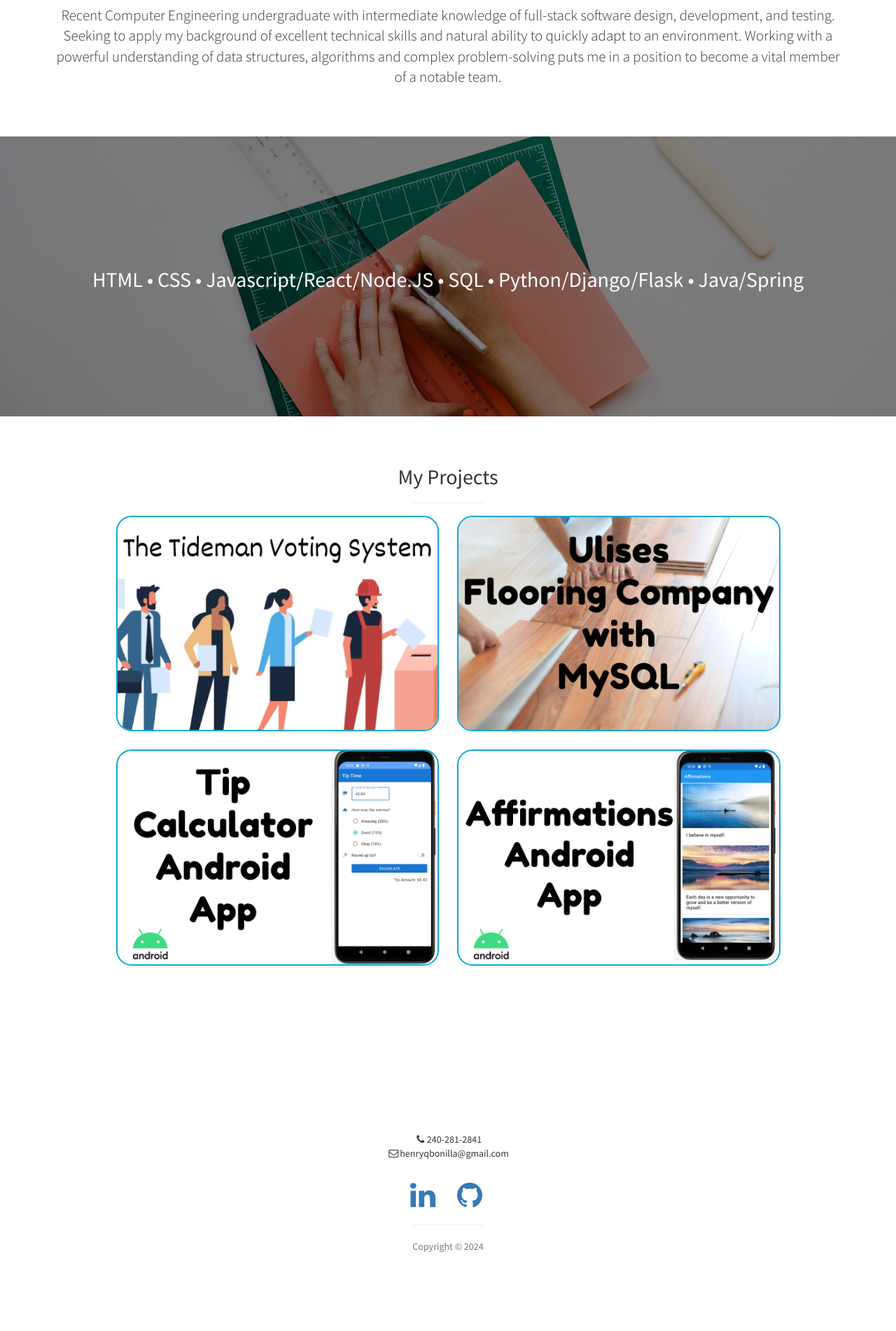
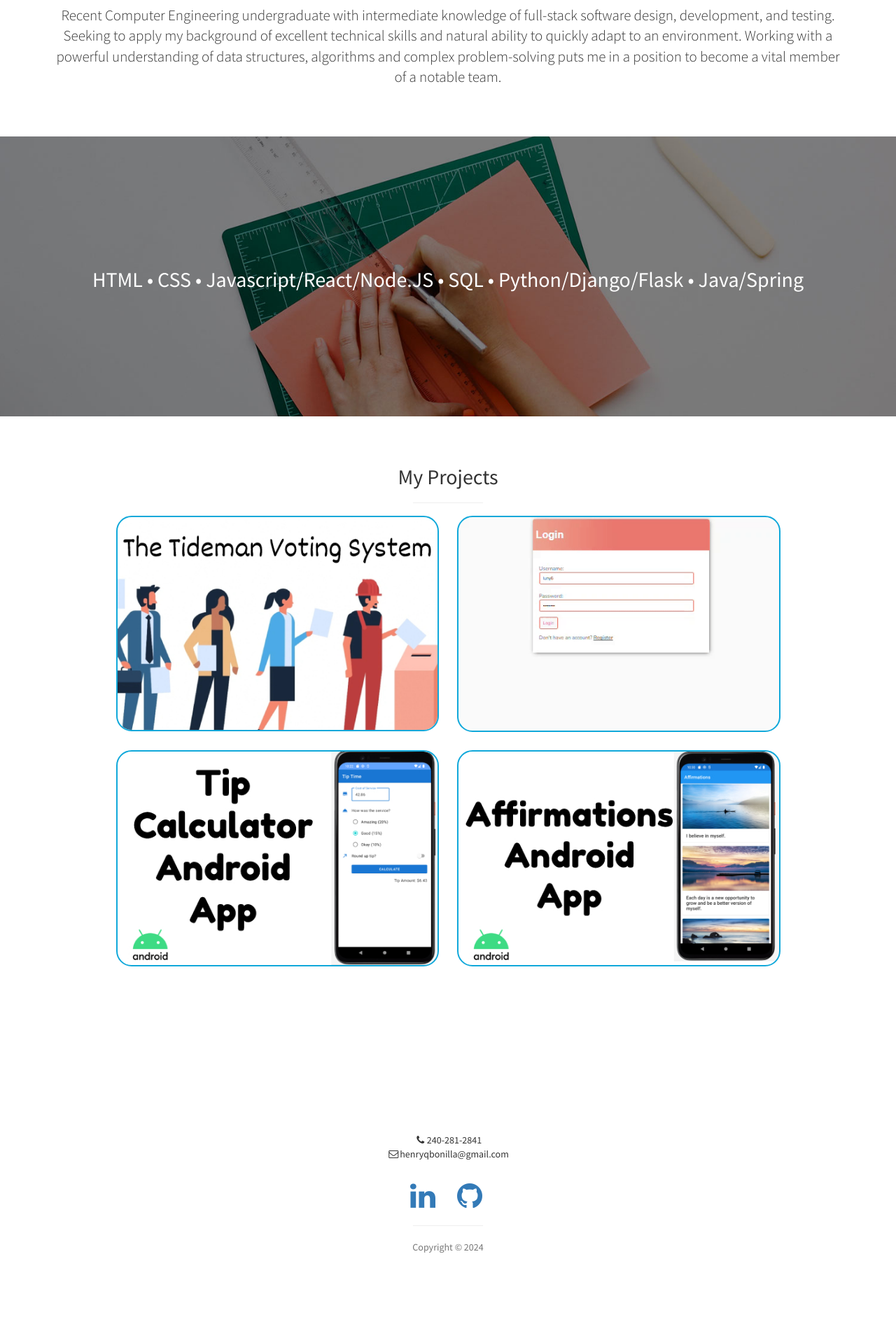
Before and after one commit to henryqbonilla/henryqbonilla.github.io, a Jekyll site: the page built from index.html, in a window 1280 px wide. Shown: the part 1006-2908 px from the top of the page at 70% size. Built offline with Jekyll 4.4.1, drawn with Linux system fonts in a browser that asks for light colours.

Commit message:
Update portfolio.html
added new gif image to img folder and redirected first image link to it

```diff
--- a/_includes/portfolio.html
+++ b/_includes/portfolio.html
@@ -15,7 +15,7 @@
           <div class="col-md-6">
             <div class="portfolio-item">
               <a href="https://github.com/henryqbonilla/UlisesFlooringCompany">
-                <img class="img-portfolio img-responsive" src="img/portfolio-2.jpg">
+                <img class="img-portfolio img-responsive" src="img/todolist_sample.gif">
               </a>
             </div>
           </div>
```
